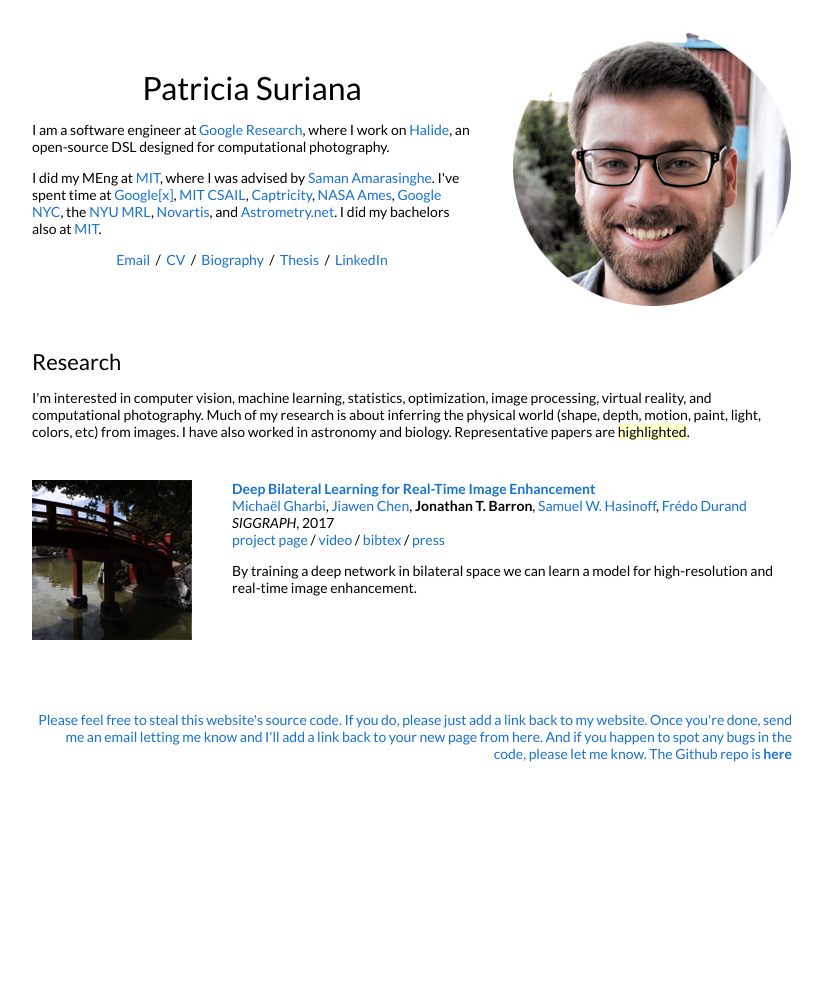
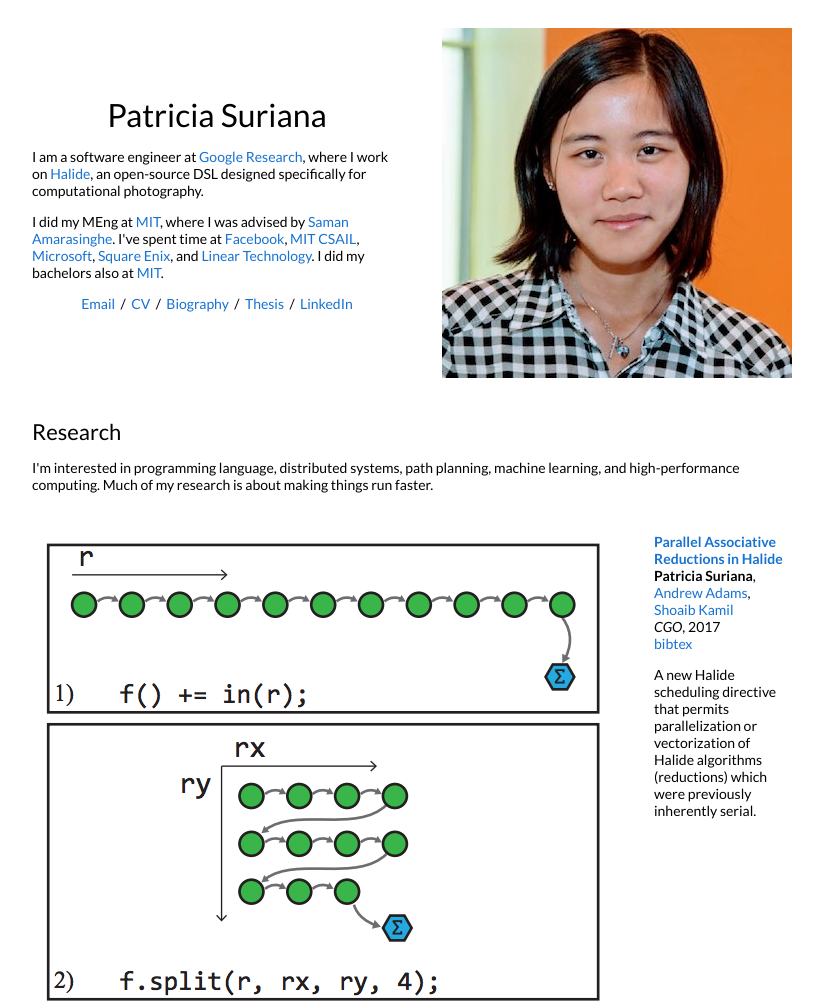
Before and after one commit to psuriana/psuriana.github.io, a plain HTML site: page index.html in a window 1280 px wide. Shown: the top 1001 px of the page, without its empty margins (228-1051 px from the left). Before the commit the page ends 800 px from the top, so only its background shows below. Drawn offline with Linux system fonts and the light colour scheme.

Commit message:
Update reference

```diff
--- a/index.html
+++ b/index.html
@@ -73,21 +73,21 @@
         <p align="center">
           <name>Patricia Suriana</name>
         </p>
-        <p>I am a software engineer at <a href="https://research.google.com/">Google Research</a>, where I work on <a href="https://github.com/halide/Halide">Halide</a>, an open-source DSL designed for computational photography.
+        <p>I am a software engineer at <a href="https://research.google.com/">Google Research</a>, where I work on <a href="https://github.com/halide/Halide">Halide</a>, an open-source DSL designed specifically for computational photography.
         </p>
         <p>
-          I did my MEng at <a href="https://www.eecs.mit.edu/">MIT</a>, where I was advised by <a href="https://people.csail.mit.edu/saman/">Saman Amarasinghe</a>. I've spent time at <a href="https://en.wikipedia.org/wiki/Google_X">Google[x]</a>, <a href="http://groups.csail.mit.edu/vision/welcome/">MIT CSAIL</a>, <a href="http://www.captricity.com/">Captricity</a>, <a href="http://ti.arc.nasa.gov/tech/asr/intelligent-robotics/">NASA Ames</a>, <a href="http://www.google.com/">Google NYC</a>, the <a href="http://mrl.nyu.edu/">NYU MRL</a>, <a href="http://www.nibr.com/">Novartis</a>, and <a href="http://www.astrometry.net/">Astrometry.net</a>. I did my bachelors also at <a href="https://www.eecs.mit.edu/">MIT</a>.
+          I did my MEng at <a href="https://www.eecs.mit.edu/">MIT</a>, where I was advised by <a href="https://people.csail.mit.edu/saman/">Saman Amarasinghe</a>. I've spent time at <a href="https://en.wikipedia.org/wiki/Facebook">Facebook</a>, <a href="http://groups.csail.mit.edu/vision/welcome/">MIT CSAIL</a>, <a href="https://www.microsoft.com/en-us/">Microsoft</a>, <a href="https://na.square-enix.com/us/home">Square Enix</a>, and <a href="http://www.linear.com/">Linear Technology</a>. I did my bachelors also at <a href="https://www.eecs.mit.edu/">MIT</a>.
         </p>
         <p align=center>
           <a href="mailto:patricia.suriana@gmail.com">Email</a> &nbsp/&nbsp
-          <a href="JonBarron-CV.pdf">CV</a> &nbsp/&nbsp
+          <a href="PatriciaSuriana-CV.pdf">CV</a> &nbsp/&nbsp
           <a href="PatriciaSuriana-bio.txt">Biography</a> &nbsp/&nbsp
-          <a href="https://drive.google.com/file/d/0B4nuwEMaEsnmdjR1bDk1Z2Z1ZzQ/view?usp=sharing">Thesis</a> &nbsp/&nbsp
+          <a href="https://drive.google.com/file/d/1Y4kybHNHuCDsI7XTmk7-_EFbENM0L1d6/view?usp=sharing">Thesis</a> &nbsp/&nbsp
           <a href="https://www.linkedin.com/in/patricia-suriana-37217047/"> LinkedIn </a>
         </p>
         </td>
         <td width="33%">
-        <img src="JonBarron_circle.jpg">
+        <img src="PatriciaSuriana.jpeg">
         </td>
       </tr>
       </table>
@@ -96,7 +96,7 @@
         <td width="100%" valign="middle">
           <heading>Research</heading>
           <p>
-          I'm interested in computer vision, machine learning, statistics, optimization, image processing, virtual reality, and computational photography. Much of my research is about inferring the physical world (shape, depth, motion, paint, light, colors, etc) from images. I have also worked in astronomy and biology. Representative papers are <span class="highlight">highlighted</span>.
+          I'm interested in programming language, distributed systems, path planning, machine learning, and high-performance computing. Much of my research is about making things run faster.
           </p>
         </td>
       </tr>
@@ -104,36 +104,18 @@
 
   <table width="100%" align="center" border="0" cellspacing="0" cellpadding="20">
 
-    <tr onmouseout="hdrnet_stop()" onmouseover="hdrnet_start()" >
+    <tr>
       <td width="25%">
-        <div class="one">
-        <div class="two" id = 'hdrnet_image'><img src='hdrnet_after.jpg'></div>
-        <img src='hdrnet_before.jpg'>
-        </div>
-        <script type="text/javascript">
-        function hdrnet_start() {
-        document.getElementById('hdrnet_image').style.opacity = "1";
-        }
-        function hdrnet_stop() {
-        document.getElementById('hdrnet_image').style.opacity = "0";
-        }
-        hdrnet_stop()
-        </script>
+        <img src='rfactor.png'>
       </td>
       <td valign="top" width="75%">
-        <p><a href="https://drive.google.com/file/d/1jQY3CTMnLX7PeGUzYLso9H1eCsZyWbwg/view?usp=sharing">
-        <papertitle>Deep Bilateral Learning for Real-Time Image Enhancement</papertitle></a><br>
-          <a href="http://www.mgharbi.com">Micha&euml;l Gharbi</a>, <a href="http://people.csail.mit.edu/jiawen/">Jiawen Chen</a>, <strong>Jonathan T. Barron</strong>, <a href="https://people.csail.mit.edu/hasinoff/">Samuel W. Hasinoff</a>, <a href="http://people.csail.mit.edu/fredo/">Fr&eacute;do Durand </a> <br>
-        <em>SIGGRAPH</em>, 2017 <br>
-        <a href="https://groups.csail.mit.edu/graphics/hdrnet/">project page</a>
-        /
-        <a href="https://www.youtube.com/watch?v=GAe0qKKQY_I">video</a>
-        /
-        <a href="GharbiSIGGRAPH2017.bib">bibtex</a>
-        /
-        <a href="http://news.mit.edu/2017/automatic-image-retouching-phone-0802">p</a><a href="https://www.wired.com/story/googles-new-algorithm-perfects-photos-before-you-even-take-them/">r</a><a href="https://petapixel.com/2017/08/02/new-ai-can-retouch-photos-snap/">e</a><a href="https://www.theverge.com/2017/8/2/16082272/google-mit-retouch-photos-machine-learning">s</a><a href="http://gizmodo.com/clever-camera-app-uses-deep-learning-to-perfectly-retou-1797474282">s</a>
+        <p><a href="https://drive.google.com/file/d/1JukgkGGPFrQ4_Vwi5ZxpgkRND0yU2gyk/view?usp=sharing">
+        <papertitle>Parallel Associative Reductions in Halide</papertitle></a><br>
+          <strong>Patricia Suriana</strong>, <a href="https://people.csail.mit.edu/hasinoff/">Andrew Adams</a>, <a href="http://people.csail.mit.edu/fredo/">Shoaib Kamil</a> <br>
+        <em>CGO</em>, 2017 <br>
+        <a href="RFactorCGO2017.bib">bibtex</a>
         <p></p>
-        <p>By training a deep network in bilateral space we can learn a model for high-resolution and real-time image enhancement.</p>
+        <p>A new Halide scheduling directive that permits parallelization or vectorization of Halide algorithms (reductions) which were previously inherently serial.</p>
       </td>
     </tr>
 
@@ -143,70 +125,7 @@
         <br>
         <p align="right">
           <font size="2">
-          <a href="https://cs.stanford.edu/~poole/">Please</a>
-          <a href="http://www.cs.berkeley.edu/~akar/">feel</a>
-          <a href="http://www.eecs.berkeley.edu/~biancolin">free</a>
-          <a href="http://www.rossgirshick.info/">to</a>
-          <a href="http://people.seas.harvard.edu/~igkiou/">steal</a>
-          <a href="http://kelvinxu.github.io/">this</a>
-          <a href="http://imagine.enpc.fr/~groueixt/">website's</a>
-          <a href="https://people.eecs.berkeley.edu/~cbfinn/">source
-          <a href="http://disi.unitn.it/~nabi/"> code.</a></a>
-          <a href="http://changyeobshin.com/">If</a>
-          <a href="https://mbanani.github.io/">you</a>
-          <a href="https://aseembits93.github.io">do,</a>
-          <a href="http://fuwei.us/">please</a>
-          <a href="http://www-bcf.usc.edu/~iacopoma/">just</a>
-          <a href="http://www.lorisbazzani.info/">add</a>
-          <a href="http://www.public.asu.edu/~kkulkar1/">a</a>
-          <a href="http://ieng6.ucsd.edu/~dplarson/">link</a>
-          <a href="http://chapiro.net/">back</a>
-          <a href="https://people.eecs.berkeley.edu/~vitchyr/">to</a>
-          <a href="http://nealjean.com/">my</a>
-          <a href="https://people.eecs.berkeley.edu/~kellman/">website.</a>
-          <a href="http://www0.cs.ucl.ac.uk/staff/C.Godard/">Once</a>
-          <a href="http://www.cs.toronto.edu/~byang/">you're</a>
-          <a href="http://people.kyb.tuebingen.mpg.de/harmeling/">done,</a>
-          <a href="http://sriramkumarwild.github.io/">send</a>
-          <a href="http://prakashmurali.bitbucket.org/">me</a>
-          <a href="http://www.cs.bham.ac.uk/~exa371/">an</a>
-          <a href="http://prosello.com/">email</a>
-          <a href="http://www.ee.ucr.edu/~nmithun/">letting</a>
-          <a href="http://rmullapudi.bitbucket.org/">me</a>
-          <a href="http://www.briangauch.com/">know</a>
-          <a href="https://people.eecs.berkeley.edu/~coline/">and</a>
-          <a href="https://www.andrew.cmu.edu/user/sjayasur/website.html">I'll</a>
-          <a href="http://www.eecs.berkeley.edu/~rakelly/">add</a>
-          <a href="http://www.cs.berkeley.edu/~gkioxari/">a</a>
-          <a href="http://ai.stanford.edu/~hsong/">link</a>
-          <a href="http://susheels.github.io/">back</a>
-          <a href="http://www.ee.ucr.edu/~mbappy/">to</a>
-          <a href="http://adithyamurali.com/">your</a>
-          <a href="https://people.eecs.berkeley.edu/~khoury/">new</a>
-          <a href="https://prashanthtk.github.io/">page</a>
-          <a href="http://tomhenighan.com/">from</a>
-          <a href="http://mbchang.github.io/">here.</a>
-          <a href="https://people.eecs.berkeley.edu/~haarnoja/">And</a>
-          <a href="http://ishshah.me/">if
-          <a href="http://web.stanford.edu/~sfort1/">you</a>
-          <a href="http://www.arkin.xyz/">happen</a>
-          <a href="http://i-am-karan-singh.github.io/">to</a>
-          <a href="https://pxlong.github.io/">spot</a>
-          <a href="https://dheeraj2444.github.io/">any</a>
-          <a href="https://fabienbaradel.github.io/">bugs</a>
-          <a href="https://ankitdhall.github.io/">in</a>
-          <a href="http://nafiz.ml/">the</a>
-          <a href="http://www.cs.cmu.edu/~aayushb">code,</a>
-          <a href="http://bjornstenger.github.io/">please</a>
-          <a href="https://karangrewal.github.io/">let</a>
-          <a href="http://users.eecs.northwestern.edu/~mif365/">me
-          <a href="https://www.macs.hw.ac.uk/~ic14/">know.</a>
-          <a href="http://www.caokaidi.com/">The</a>
-          <a href="http://hengfan.byethost7.com/">Github</a>
-          <a href="https://reyhaneaskari.github.io/">repo</a>
-          <a href="https://tianheyu927.github.io/">is</a>
-          <a href="https://github.com/jonbarron/jonbarron_website"><strong>here</strong></a>
-          <!-- http://www.cs.princeton.edu/~namana/ http://people.csail.mit.edu/janner/ http://www.sjoerdvansteenkiste.com/-->
+          <a href="https://jonbarron.info//"><strong>Cloned from here!</strong></a>
 	    </font>
         </p>
         </td>
```
Also changed, not shown: JonBarron_circle.jpg (deleted), PatriciaSuriana-bio.txt, PatriciaSuriana.jpeg (added), hdrnet_after.jpg (deleted), hdrnet_before.jpg (deleted), rfactor.png (added), 4 other files.
